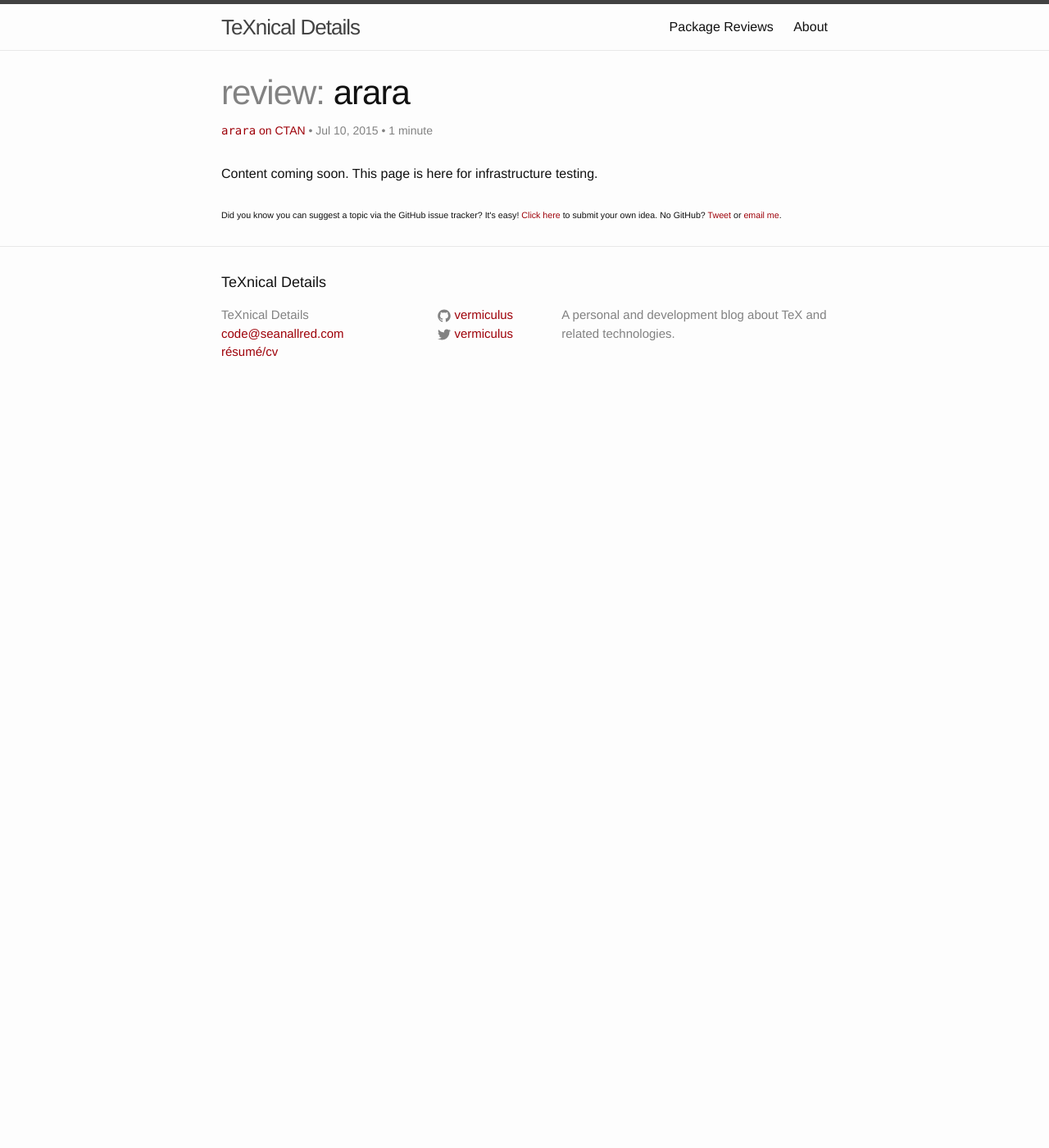
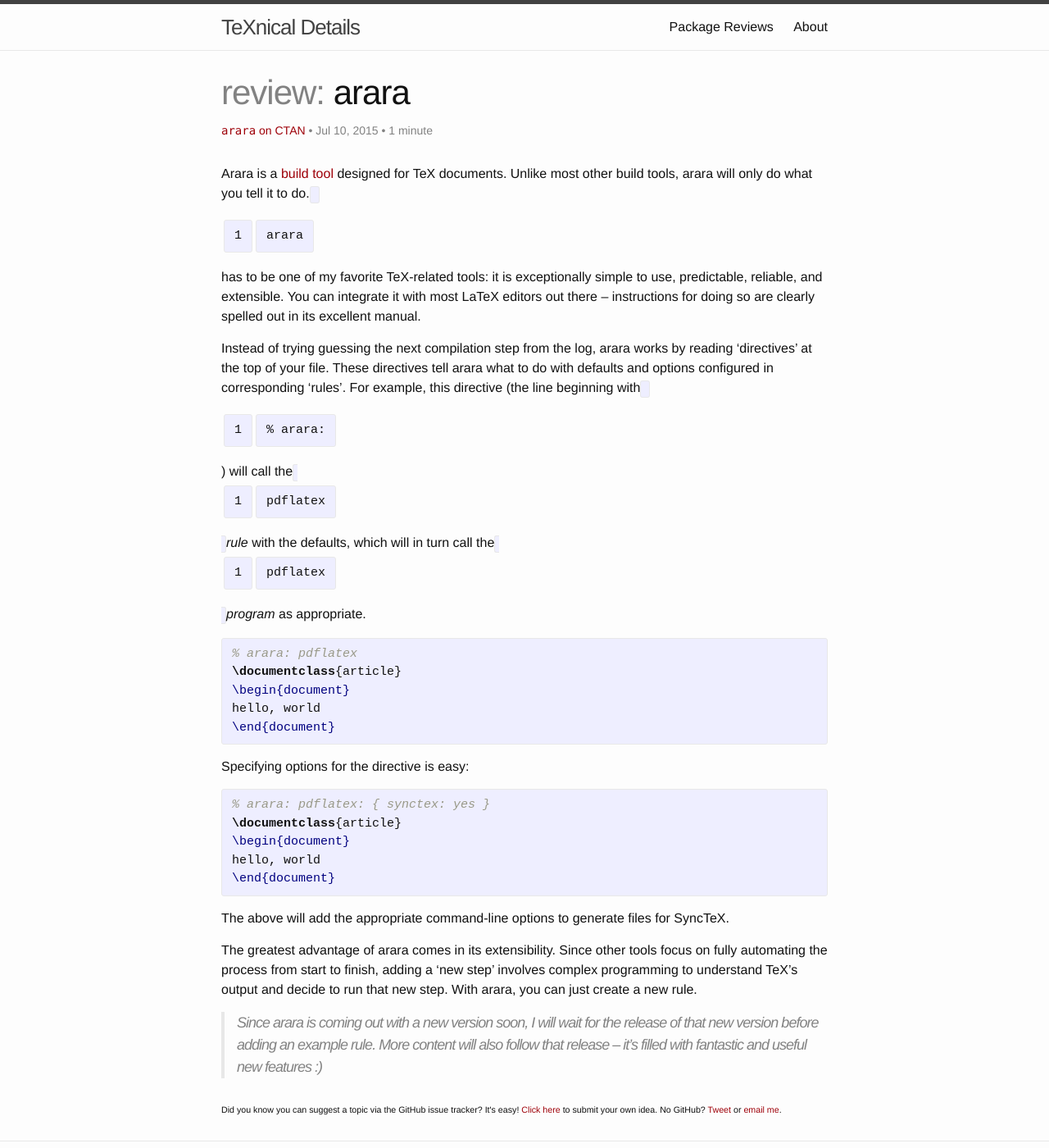
Before and after one commit to vermiculus/seanallred.com, a Jekyll site: the page built from _posts/reviews/2015-07-10-arara.markdown, in a window 1280 px wide and 1400 px high. Shown: the whole window at 82% size. Built offline with Jekyll 4.4.1, drawn with Linux system fonts in a browser that asks for light colours.

Commit message:
Add arara review

```diff
--- a/_posts/reviews/2015-07-10-arara.markdown
+++ b/_posts/reviews/2015-07-10-arara.markdown
@@ -10,4 +10,52 @@
 
 ---
 
-Content coming soon. This page is here for infrastructure testing.
+Arara is a [build tool][tex-term] designed for TeX documents.  Unlike
+most other build tools, arara will only do what you tell it to do.
+`arara` has to be one of my favorite TeX-related tools: it is
+exceptionally simple to use, predictable, reliable, and extensible.
+You can integrate it with most LaTeX editors out there -- instructions
+for doing so are clearly spelled out in its excellent manual.
+
+Instead of trying guessing the next compilation step from the log,
+arara works by reading 'directives' at the top of your file.  These
+directives tell arara what to do with defaults and options configured
+in corresponding 'rules'.  For example, this directive (the line
+beginning with `% arara:`) will call the `pdflatex` *rule* with the
+defaults, which will in turn call the `pdflatex` *program* as
+appropriate.
+
+{% highlight tex %}
+% arara: pdflatex
+\documentclass{article}
+\begin{document}
+hello, world
+\end{document}
+{% endhighlight %}
+
+Specifying options for the directive is easy:
+
+{% highlight tex %}
+% arara: pdflatex: { synctex: yes }
+\documentclass{article}
+\begin{document}
+hello, world
+\end{document}
+{% endhighlight %}
+
+The above will add the appropriate command-line options to generate
+files for SyncTeX.
+
+The greatest advantage of arara comes in its extensibility.  Since
+other tools focus on fully automating the process from start to
+finish, adding a 'new step' involves complex programming to understand
+TeX's output and decide to run that new step.  With arara, you can
+just create a new rule.
+
+> Since arara is coming out with a new version soon, I will wait for
+> the release of that new version before adding an example rule.  More
+> content will also follow that release -- it's filled with fantastic
+> and useful new features :)
+
+[gh]: //www.github.com/cereda/arara
+[tex-term]: {% post_url 2015-05-25-tex-terminology %}
```
